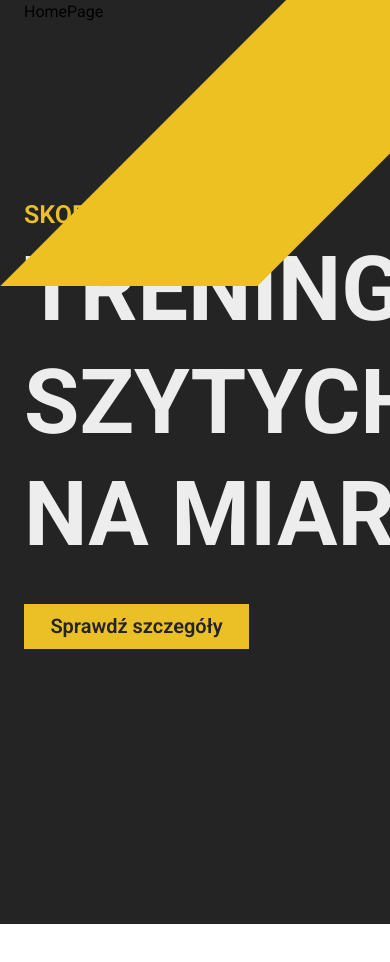
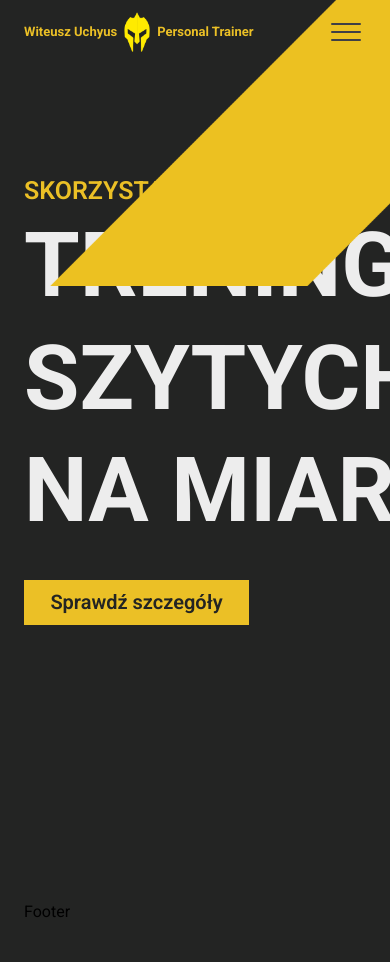
Before and after one commit to m-uchyla/personal-trainer, a React (Vite) app: page / in a window 390 px wide. Shown: the top 962 px of the page. Before the commit the page ends 924 px from the top, so only its background shows below. Built offline with nearby package versions, Linux system fonts and the light colour scheme.

Commit message:
Navbar ok, but dżin is running away

```diff
--- a/src/components/sections/Hero.jsx
+++ b/src/components/sections/Hero.jsx
@@ -6,7 +6,7 @@ const Hero = () => {
   return (
     <section id="hero" className='flex mt-0'>
         {/* <img src={Trapeze} className='absolute right-[40vh] -top-[1px]'/> */}
-        <img src={Trapeze2} className='prevent-select absolute right-0 -top-[2px]'/>
+        <img src={Trapeze2} className='prevent-select absolute right-[-50px] -top-[2px]'/>
         <div className='h-[800px] flex-1 leading-tight flex flex-col justify-center'>
             <span className='text-primary font-semibold text-[25px]'>SKORZYSTAJ Z</span>
             <h1 className='text-secondary font-bold text-[90px] mt-1 mb-6'>TRENINGÓW SZYTYCH<br/>NA MIARĘ</h1>
@@ -15,7 +15,7 @@ const Hero = () => {
             </div>
         </div>
         <div className='flex-1'>
-            <img src={Bodybuilder} className='prevent-select relative z-[1]' />
+            <img src={Bodybuilder} className='prevent-select relative z-[1] top-6' />
         </div>
 
     </section>
--- a/src/components/sections/Navbar.jsx
+++ b/src/components/sections/Navbar.jsx
@@ -1,9 +1,70 @@
-import React from 'react'
+import React, {useState} from 'react'
+import Button from '../modules/Button'
+import { navLinks } from '../../constants'
+import { Favicon } from '../../assets'
+import styles from '../../style'
 
 const Navbar = () => {
+  const [openCloseNav, setOpenCloseNav] = useState(false);
+  const [initNav, setInitNav] = useState(true);
+  const [navbar, setNavbar] = useState(false);
+
+  const changeBackground = () => {
+    if(window.scrollY >= 30) {
+      setNavbar(true)
+    } else {
+      setNavbar(false)
+    }
+
+  }
+
+  window.addEventListener('scroll', changeBackground);
+
+  if(openCloseNav){
+    document.getElementsByTagName("body")[0].style.overflow = "hidden";
+  }else{
+    document.getElementsByTagName("body")[0].style.overflow = "auto";
+  }
+
   return (
-    <section className='m-0'>
-        Navbar
+    <section id="navbar" className={`my-2 py-3 ${navbar ? "navbar-fixed active" : "navbar-absolute"} top-[-8px] left-0 w-full`}>
+      <div className={`${styles.paddingX} ${styles.flexCenter}`}>
+        <div className={`${styles.boxWidth}`}>
+          <div className='flex justify-between items-center'>
+            <div className='flex justify-evenly items-center'>
+              <span className={`${!navbar ? "text-primary" : "text-dark"} font-bold sm:text-[18px] text-[13px]`}>Witeusz Uchyus</span>
+              <img src={Favicon} className={`${navbar ? "brightness-[20%]" : "brightness-100"} w-[40px]`} />
+              <span className={`${!navbar ? "text-primary" : "text-dark"} font-bold sm:text-[18px] text-[13px]`}>Personal Trainer</span>
+            </div>
+            <ul className='list-none sm:flex hidden items-center justify-between'>
+              {navLinks.map((link, index) => (
+                <li key={link.id} className={`${index === navLinks.length - 1 ? "mr-0" : "mr-3"} ${!navbar ? "text-primary" : "text-dark"} cursor-pointer`}>{link.title}</li>
+              ))}
+            </ul>
+            <div className={`sm:hidden flex flex-1 justify-end items-center z-50`}>
+                <div className={`${!openCloseNav ? 'menu_burger' : 'menu_burger open'}`}>
+                  <div className={` ${navbar ? "menu_burger-btn-fixed" : "menu_burger-btn"}  ${openCloseNav ? "fixed z-10" : "static z-10"}`}
+                    onClick={() => {setOpenCloseNav((prev) => !prev);setInitNav(false)}}
+                  />
+                </div>
+                <div className={`-left-[100px] w-[200%] h-[200vh] absolute ${openCloseNav ? "bg-in" : "bg-out"}`}></div>
+                <div className={`p-6 bg-primary fixed top-0 right-0 w-[70%] h-[100%] ${(initNav) ? "hidden" : "flex flex-col"} ${openCloseNav ? "sidebar" : "sidebar-out"}`}>
+
+                    <ul className='list-none flex-col justify-end items-center flex-1 mt-7'>
+                        {navLinks.map((link, index)=>(
+                        <div key={link.id}>
+                          <li key={link.id} className={`font-poppins text-[24px] text-white font-normal cursor-pointer py-7`} onClick={()=>{handleClickScroll(link.id);setOpenCloseNav((prev) => !prev)}}>
+                              <a href={link.href}>{link.title}</a>
+                          </li>
+                          {((index+1) == navLinks.length) ? "" : <div className='w-full h-[1px] bg-white'/>}
+                        </div>
+                        ))}
+                    </ul>
+                </div>
+              </div>
+          </div>
+        </div>
+      </div>
     </section>
   )
 }
--- a/src/constants/index.js
+++ b/src/constants/index.js
@@ -4,4 +4,19 @@ export const navLinks = [
         title: "O mnie",
         href: ""
     },
+    {
+        id: "changes",
+        title: "Przemiany Klientów",
+        href: ""
+    },
+    {
+        id: "offer",
+        title: "Oferta",
+        href: ""
+    },
+    {
+        id: "contact",
+        title: "Kontakt",
+        href: ""
+    }
 ]
--- a/src/index.css
+++ b/src/index.css
@@ -34,3 +34,188 @@ section{
   -ms-user-select: none; /* IE 10 and IE 11 */
   user-select: none; /* Standard syntax */
 }
+
+.navbar-absolute{
+  position: fixed;
+  transition: 0.5s;
+  background-color: transparent;
+  z-index: 999;
+}
+.navbar-fixed{
+  position: fixed;
+  z-index: 999;
+  transition: 0.5s;
+  background-color: #ebc026;
+  box-shadow:
+  0px 0.6px 3.6px -6px rgba(0, 0, 0, 0.053),
+  0px 1.4px 8.6px -6px rgba(0, 0, 0, 0.077),
+  0px 2.6px 16.2px -6px rgba(0, 0, 0, 0.095),
+  0px 4.7px 28.8px -6px rgba(0, 0, 0, 0.113)
+;
+}
+.sidebar {
+  -webkit-animation: slide-top 0.7s ease-in-out both;
+  animation: slide-top 0.7s ease-in-out both;
+}
+
+@-webkit-keyframes slide-top {
+  0% {
+    -webkit-transform: translateX(100%);
+    transform: translateX(100%);
+  }
+  100% {
+    -webkit-transform: translateX(0);
+    transform: translateX(0);
+  }
+}
+
+@keyframes slide-top {
+  0% {
+    -webkit-transform: translateX(100%);
+    transform: translateX(100%);
+  }
+  100% {
+    -webkit-transform: translateX(0);
+    transform: translateX(0);
+  }
+
+}
+.sidebar-out {
+  -webkit-animation: slide-out 0.7s ease-in-out both;
+  animation: slide-out 0.7s ease-in-out both;
+}
+
+.bg-in {
+  animation: background-in 0.7s;
+  background-color:rgba(0, 0, 0, 0.8)
+}
+
+.bg-out {
+  animation: background-out 0.7s;
+  background-color:rgba(0, 0, 0, 0)
+}
+
+@keyframes background-in {
+  0% {background-color:rgba(0, 0, 0, 0);}
+  100% {background-color:rgba(0, 0, 0, 0.8);}
+}
+
+@keyframes background-out {
+  0% {background-color:rgba(0, 0, 0, 0.8);}
+  100% {background-color:rgba(0, 0, 0, 0);}
+}
+
+@-webkit-keyframes slide-out {
+  0% {
+    -webkit-transform: translateX(0);
+    transform: translateX(0);
+  }
+  100% {
+    -webkit-transform: translateX(100%);
+    transform: translateX(100%);
+  }
+}
+
+@keyframes slide-out {
+  0% {
+    -webkit-transform: translateX(0);
+    transform: translateX(0);
+  }
+
+  100% {
+    -webkit-transform: translateX(100%);
+    transform: translateX(100%);
+  }
+}
+
+ .menu_burger{
+  position: relative;
+  display: flex;
+  justify-content: center;
+  align-items: center;
+  width: 40px;
+  height: 40px;
+  cursor: pointer;
+  transition: all .5s ease-in-out;
+
+}
+
+.menu_burger-btn {
+  width: 30px;
+  height: 2px;
+  background-color: #3F3F46;
+  border-radius: 3px;
+  transition: all .5s ease-in-out;
+  z-index: 9999999999999999999999999;
+}
+
+.menu_burger-btn::before,
+.menu_burger-btn::after {
+  content: '';
+  position: absolute;
+  width: 30px;
+  height: 2px;
+  background-color: #3F3F46;
+  border-radius: 3px;
+  z-index: 999999999999999999999999999999;
+  transition: all .5s ease-in-out;
+}
+
+.menu_burger-btn-fixed {
+  width: 30px;
+  height: 2px;
+  background-color: #fff;
+  border-radius: 3px;
+  transition: all .5s ease-in-out;
+  z-index: 999999999999999999999999999999999;
+}
+
+.menu_burger-btn-fixed::before,
+.menu_burger-btn-fixed::after {
+  content: '';
+  position: absolute;
+  width: 30px;
+  height: 2px;
+  background-color: #fff;
+  border-radius: 3px;
+  z-index: 999999999999999999999999999999999;
+  transition: all .5s ease-in-out;
+}
+
+.menu_burger-btn::before, .menu_burger-btn-fixed::before{
+  transform: translateY(-8px);
+}
+
+.menu_burger-btn::after, .menu_burger-btn-fixed::after{
+  transform: translateY(8px);
+}
+
+.menu_burger.open .menu_burger-btn-fixed{
+  transform: translateX(-50px);
+  background-color: transparent;
+}
+
+.menu_burger.open .menu_burger-btn-fixed::before{
+  transform: rotate(45deg) translate(35px, -35px);
+  background-color: #def9fa;
+}
+
+.menu_burger.open .menu_burger-btn-fixed::after{
+  transform: rotate(-45deg) translate(35px, 35px);
+  background-color: #def9fa;
+}
+
+.menu_burger.open .menu_burger-btn{
+  transform: translateX(-50px);
+  background-color: transparent;
+}
+
+.menu_burger.open .menu_burger-btn::before{
+  transform: rotate(45deg) translate(35px, -35px);
+  background-color: #def9fa;
+}
+
+.menu_burger.open .menu_burger-btn::after{
+  transform: rotate(-45deg) translate(35px, 35px);
+  background-color: #def9fa;
+}
--- a/src/pages/HomePage.jsx
+++ b/src/pages/HomePage.jsx
@@ -1,12 +1,12 @@
 import React from 'react'
-import { Button, Hero } from '../components'
+import { Button, Footer, Hero, Navbar } from '../components'
 
 const HomePage = () => {
   return (
     <>
-        <div>HomePage</div>
+        <Navbar />
         <Hero />
-
+        <Footer />
     </>
   )
 }
```
